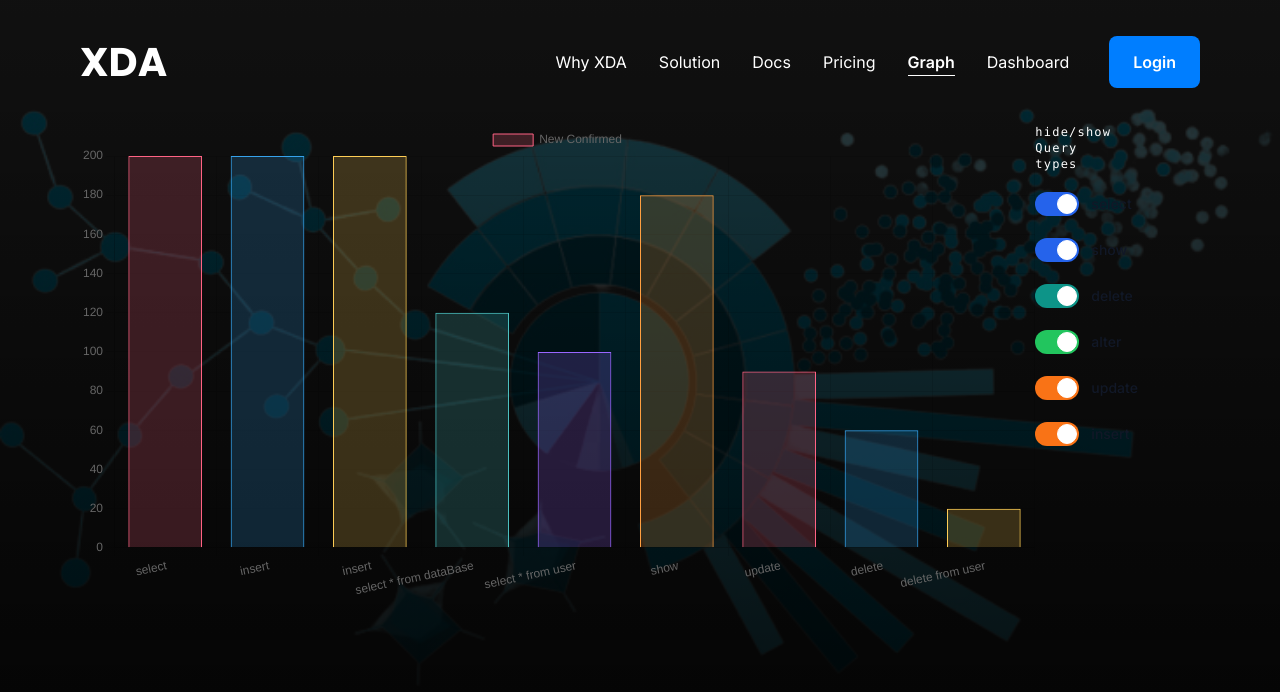
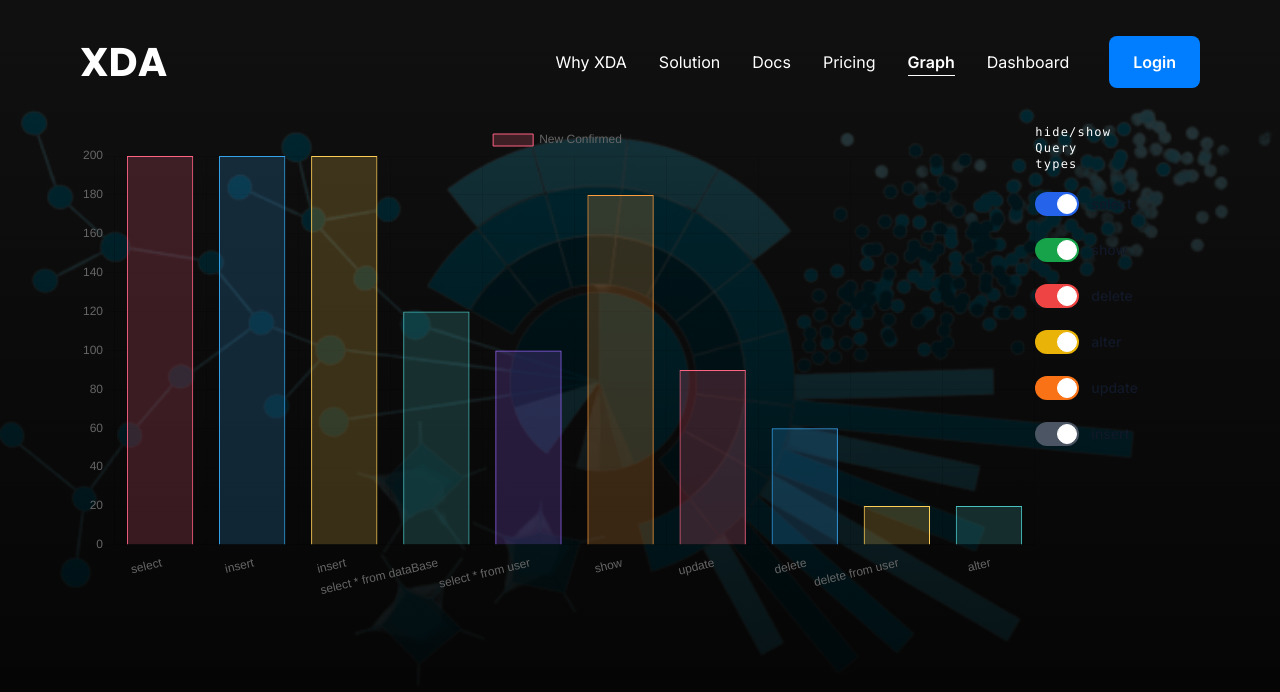
Before and after one commit to xeventDatavizProject/webapp, a Next.js app: page /graph in a window 1280 px wide. Shown: the top 692 px of the page. Built offline with nearby package versions, Linux system fonts and the light colour scheme; no server answers.

Commit message:
fix:color

```diff
--- a/components/graph/Donuts.tsx
+++ b/components/graph/Donuts.tsx
@@ -97,21 +97,21 @@ const Donuts: FC = () => {
             label='show'
             id='show'
             value='show'
-            className='peer-focus:ring-teal-300 dark:peer-focus:ring-teal-800 peer-checked:bg-blue-600'
+            className='peer-focus:ring-teal-300 dark:peer-focus:ring-teal-800 peer-checked:bg-green-600'
             onClick={CheckHandler}
           />
           <Input.Checkbox
             label='delete'
             id='delete'
             value='delete'
-            className='peer-focus:ring-teal-300 dark:peer-focus:ring-teal-800 peer-checked:bg-teal-600'
+            className='peer-focus:ring-teal-300 dark:peer-focus:ring-teal-800 peer-checked:bg-red-500'
             onClick={CheckHandler}
           />
           <Input.Checkbox
             label='alter'
             id='alter'
             value='alter'
-            className='peer-focus:ring-red-400 dark:peer-focus:ring-orange-900 peer-checked:bg-green-500'
+            className='peer-focus:ring-red-400 dark:peer-focus:ring-orange-900 peer-checked:bg-yellow-500'
             onClick={CheckHandler}
           />
           <Input.Checkbox
@@ -126,7 +126,7 @@ const Donuts: FC = () => {
             label='insert'
             id='insert'
             value='insert'
-            className='peer-focus:ring-orange-300 dark:peer-focus:ring-orange-800 peer-checked:bg-orange-500'
+            className='peer-focus:ring-orange-300 dark:peer-focus:ring-orange-800 peer-checked:bg-gray-600'
             onClick={CheckHandler}
           />
         </div>
--- a/components/graph/mock-request-list.tsx
+++ b/components/graph/mock-request-list.tsx
@@ -47,8 +47,8 @@ const Logs: Request[] = [
     times_called: 20,
   },
   {
-    id: '17782UNI',
-    query: 'Alter',
+    id: '17782U6I',
+    query: 'alter',
     times_called: 20,
   },
 ];
```
